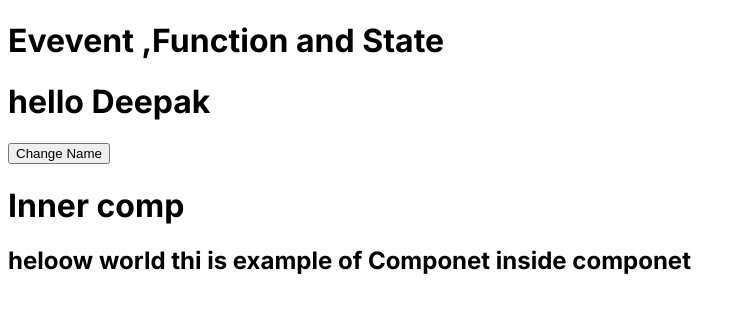
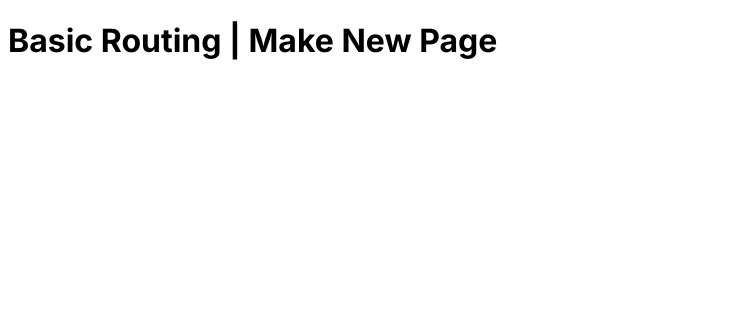
Before and after one commit to patidardeep/next-js, a Next.js app: page / in a window 1280 px wide. Shown: the top 312 px of the page, without its empty margins (0-746 px from the left). Built offline with nearby package versions, Linux system fonts and the light colour scheme.

Commit message:
Basic Routing and New pages

```diff
--- a/src/app/page.js
+++ b/src/app/page.js
@@ -1,41 +1,8 @@
-'use client'
-
-import { useState } from "react"
-
-export default function Home(){
-// const apple=(item)=>{
-// alert("fruit")
-// alert(item)
-// state--
-
-const [name,setName] = useState("Deepak")
-const Changename= ()=>{
-  setName("Shubham")
-}
-// inner componet
-
-const InnerComp = ()=>{
+ export default function Home(){
   return(
     <div>
-      <h1>Inner comp</h1>
-      <h2>heloow world thi is example of Componet inside componet</h2>
-    </div>
-  )
-}
-
-
-  return(
-    <div>
-      <h1> Evevent  ,Function and State</h1>
-      {/* <button onClick={()=>alert("hello next js")}>Click</button> */}
-      {/* <button onClick={apple}>Click</button> */}
-      {/* <button onClick={()=>apple("fruits")}>Click</button> */}
-
-<h1>hello {name}</h1>
-<button onClick={Changename}>Change Name</button>
-<InnerComp/>
-
+      <h1>Basic Routing | Make New Page</h1>
 
     </div>
   )
-}
+ }
```
Also changed, not shown: src/app/about/page.js (added, +11 -0 lines), src/app/login/page.js (added, +12 -0 lines).
